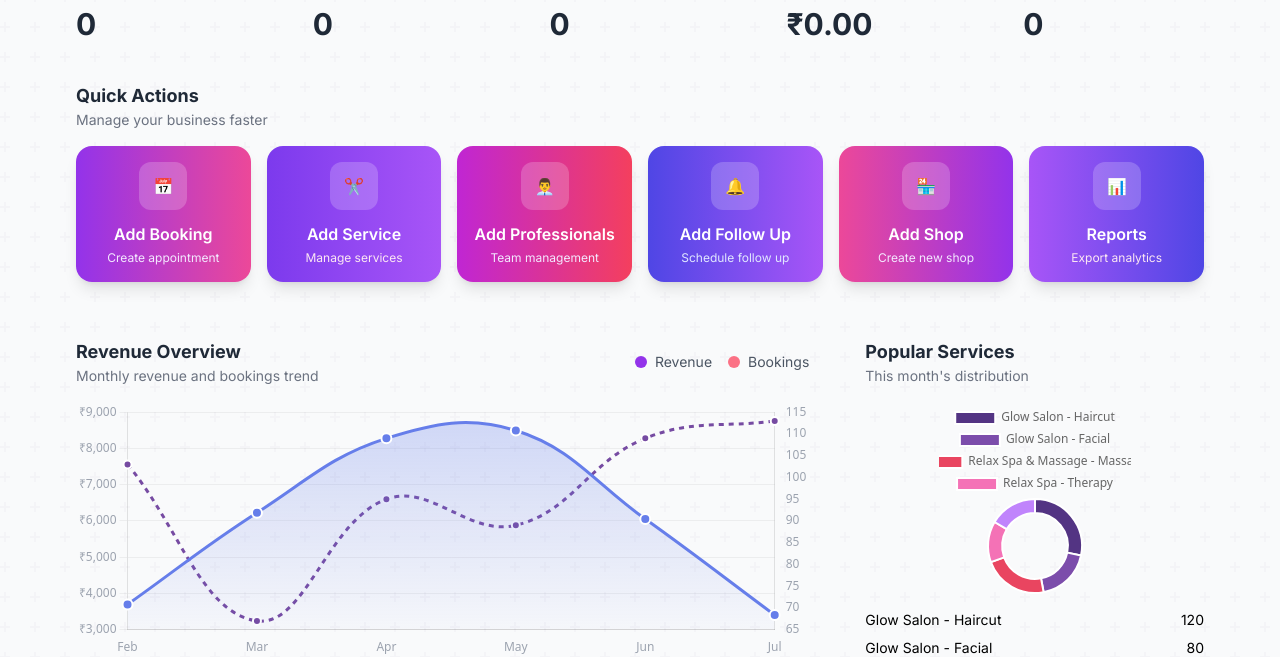
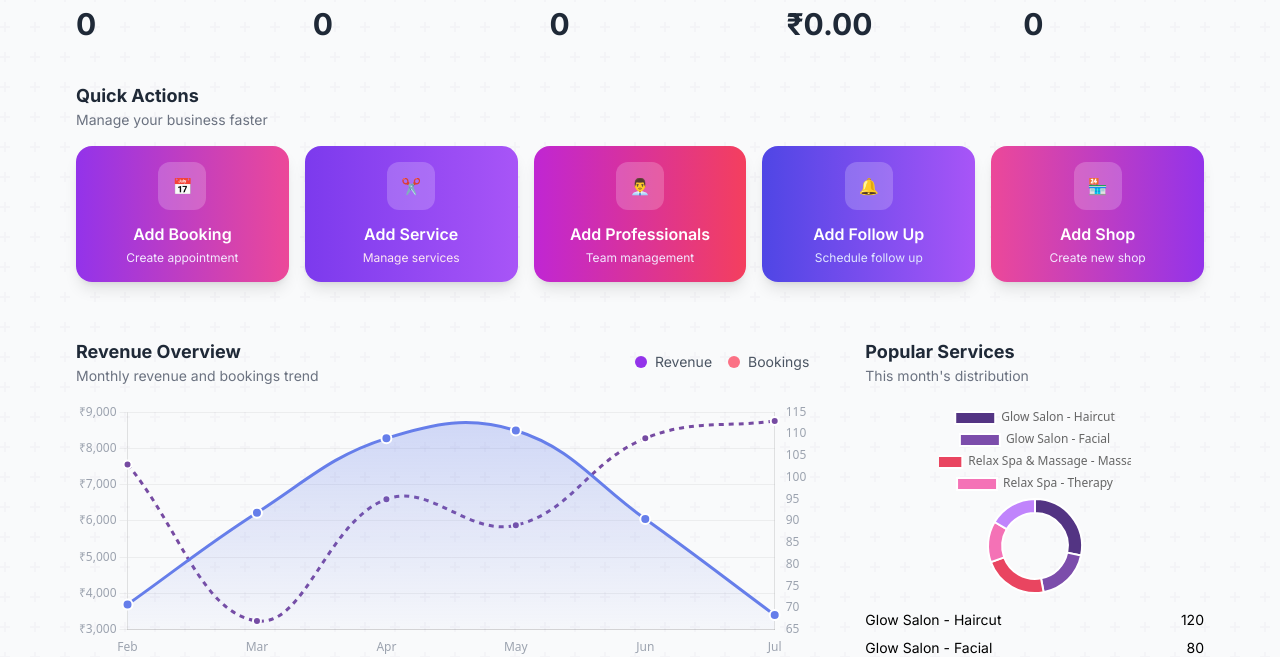
Before and after one commit to gayatripixel/Appointment-Booking-SaaS, a Django app: page /dashboard/ in a window 1280 px wide. Shown: the part 282-939 px from the top of the page. Run offline with Django 5.2, Linux system fonts and the light colour scheme; the visitor is signed in with stand-in values (Sample User, id 1); data comes from the database, SQL or seed files in the repository; data that the repository does not hold is empty; some libraries are stand-ins or nearby versions.

Commit message:
Add shop management and improve dashboard quick actions

```diff
--- a/templates/dashboard/index.html
+++ b/templates/dashboard/index.html
@@ -349,7 +349,7 @@
     </div>
   </div>
 
-  <div class="grid grid-cols-2 md:grid-cols-6 gap-4">
+  <div class="grid grid-cols-2 md:grid-cols-5 gap-4">
 
     <!-- New Booking -->
     <a href="/shops/"
@@ -450,25 +450,6 @@
 
   </div>
 </a>
-
-    <!-- Reports -->
-    <a href="/dashboard/reports/"
-       class="group p-4 rounded-2xl bg-gradient-to-r from-purple-500 to-indigo-600 text-white shadow-lg hover:shadow-purple-400/40 hover:scale-105 transition-all duration-300">
-
-      <div class="flex flex-col items-center text-center">
-        <div class="w-12 h-12 rounded-xl bg-white/20 flex items-center justify-center mb-3 group-hover:rotate-6 transition">
-          📊
-        </div>
-
-        <p class="font-semibold">
-          Reports
-        </p>
-
-        <span class="text-xs text-pink-100 mt-1">
-          Export analytics
-        </span>
-      </div>
-    </a>
 
   </div>
 </div>
```
Also changed, not shown: 1 other file.
